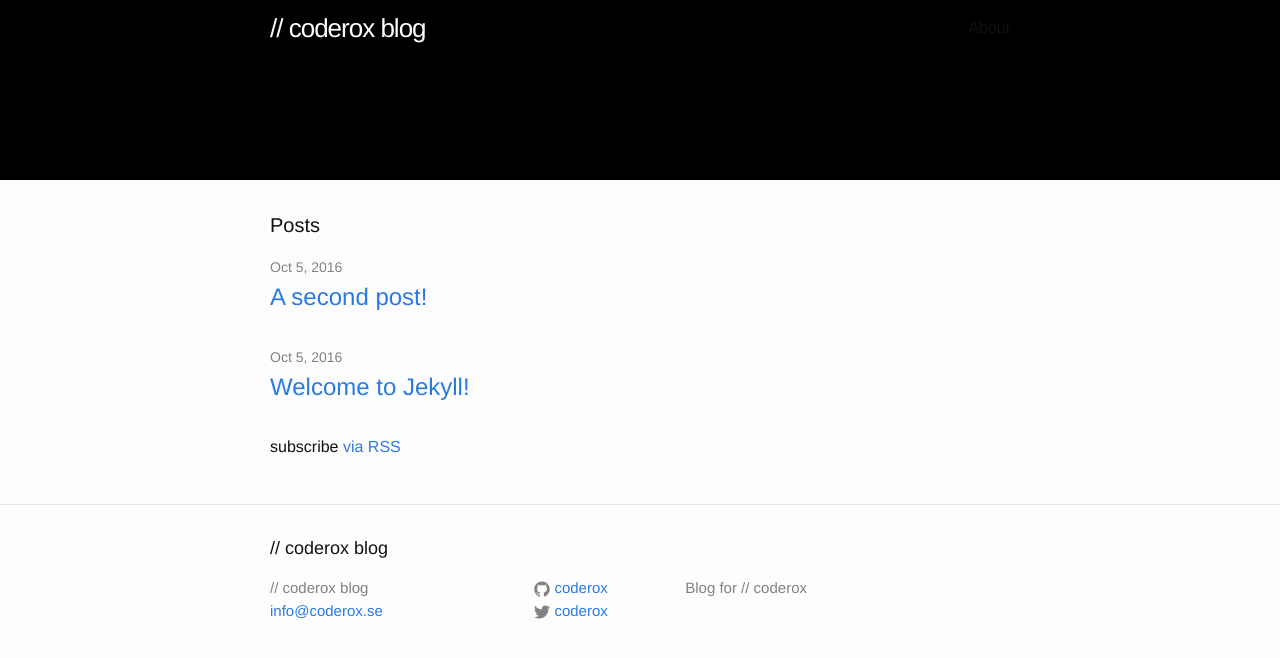
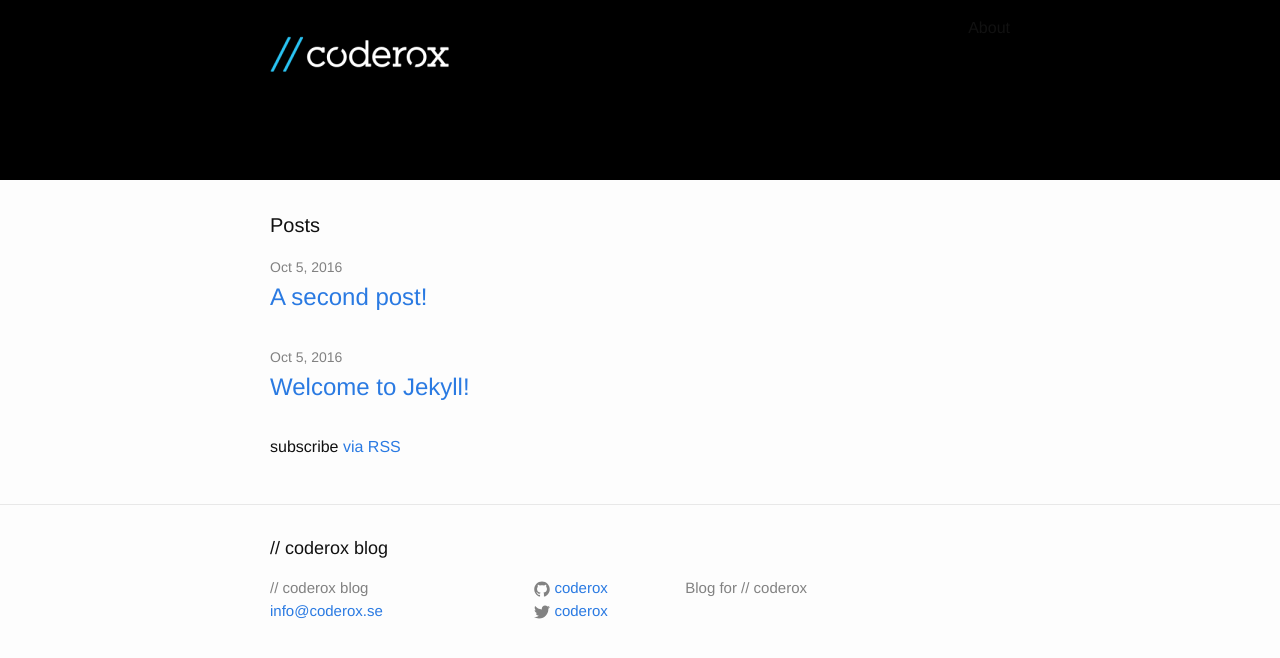
Before and after one commit to coderox/coderox.github.io, a Jekyll site: the page built from index.html, in a window 1280 px wide. Shown: the top 658 px of the page. Built offline with Jekyll 4.4.1, drawn with Linux system fonts in a browser that asks for light colours.

Commit message:
Logo in header

```diff
--- a/_config.yml
+++ b/_config.yml
@@ -18,7 +18,7 @@ email: info@coderox.se
 description: > # this means to ignore newlines until "baseurl:"
   Blog for // coderox
 baseurl: "" # the subpath of your site, e.g. /blog
-url: "http://coderox.github.io" # the base hostname & protocol for your site
+url: "http://localhost:4000" # the base hostname & protocol for your site
 twitter_username: coderox
 github_username:  coderox
 
--- a/_includes/header.html
+++ b/_includes/header.html
@@ -4,7 +4,7 @@
 
     {% assign custom_url = site.url | append: site.baseurl %}
     {% assign full_base_url = site.github.url | default: custom_url %}
-    <a class="site-title" href="{{ full_base_url }}/">{{ site.title | escape }}</a>
+    <img alt="{{ site.title | escape }}" src="assets/images/coderox_neg_60.png"></img>
 
     <nav class="site-nav">
       <a href="#" class="menu-icon">
--- a/_sass/minima/_layout.scss
+++ b/_sass/minima/_layout.scss
@@ -10,6 +10,8 @@
 }
 
 .site-title {
+    background-image: "assets/images/coderox_neg_60.png";
+    background-repeat: no-repeat;
     font-size: 26px;
     font-weight: 300;
     line-height: 56px;
```
